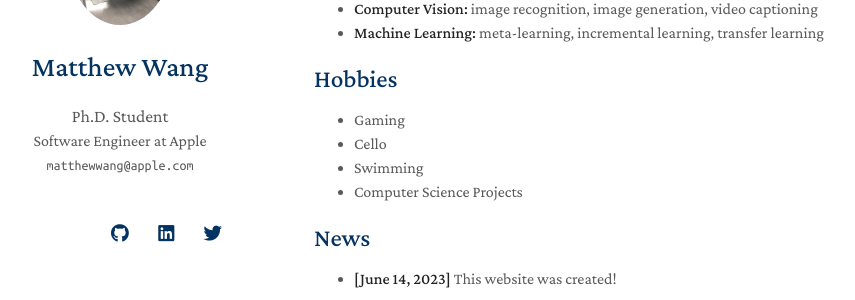
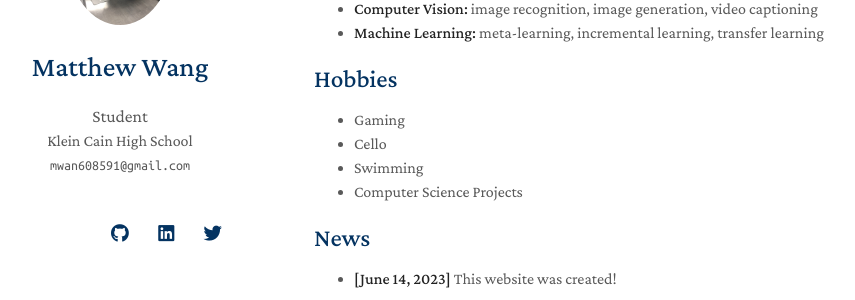
Before and after one commit to MatthewWang647/my_personal_webpage, a Jekyll site: the page built from index.md, in a window 1280 px wide. Shown: the part 198-498 px from the top of the page, without its empty margins (156-1011 px from the left). Built offline with Jekyll 4.4.1, drawn with Linux system fonts in a browser that asks for light colours; nearby versions of some CDN libraries; a style sheet for code colours, icons or effects is not loaded; our own code applies the rules of GitHub Pages for plain Markdown files.

Commit message:
Update _config.yml

```diff
--- a/_config.yml
+++ b/_config.yml
@@ -1,8 +1,8 @@
 # Basic Information
 title: Matthew Wang
-position: Ph.D. Student
-affiliation: Software Engineer at Apple
-email: matthewwang@apple.com
+position: Student
+affiliation: Klein Cain High School
+email: mwan608591@gmail.com
 
 # Search Engine Optimization (SEO)
 # The following information is used to improve the website traffic from search engines, e.g., Google.
@@ -21,7 +21,7 @@ twitter: https://twitter.com/
 # Images (e.g., your profile picture and your website's favicon)
 # "favicon" and "favicon_dark" are used for the light and dark modes, respectively.
 avatar: ./assets/img/wang,.png
-favicon: ./assets/img/bjor.jpg
+favicon: ./assets/img/
 favicon_dark: ./assets/img/favicon-dark.png
 
 # Footnote
```
